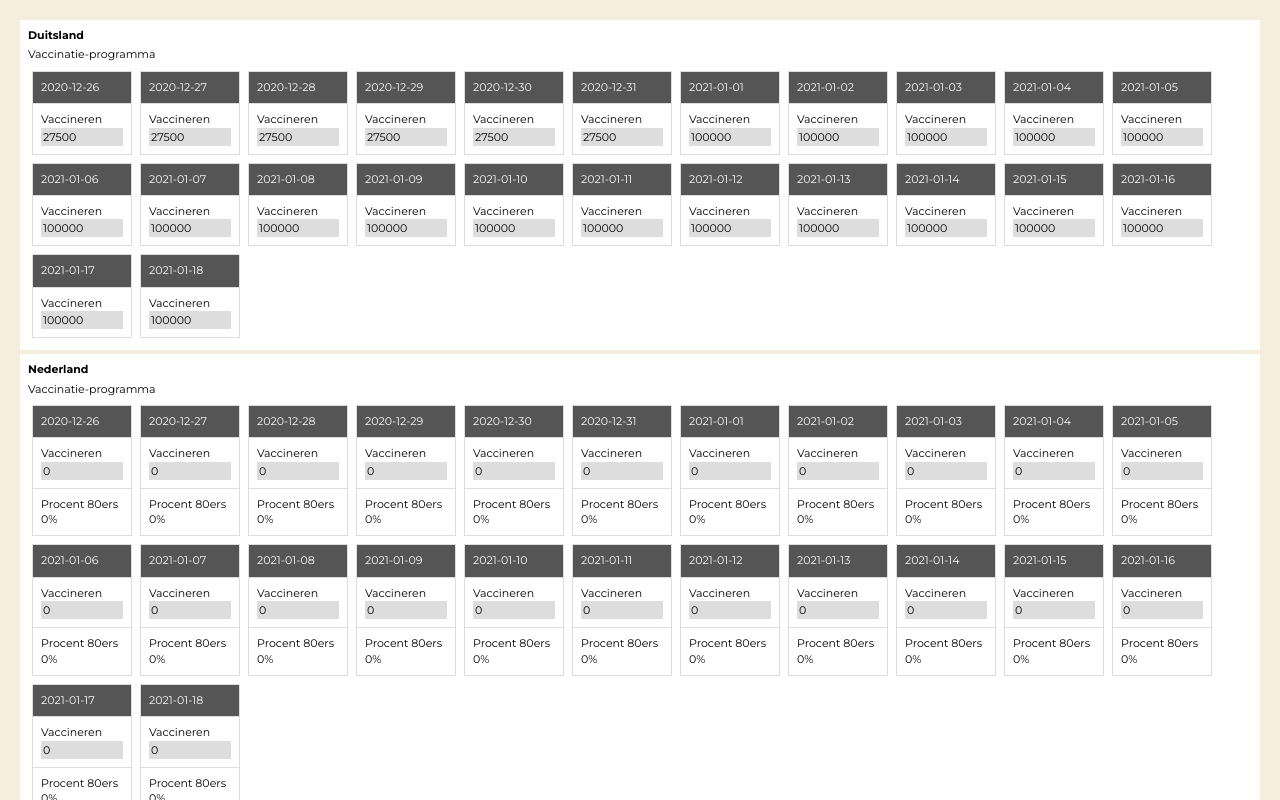
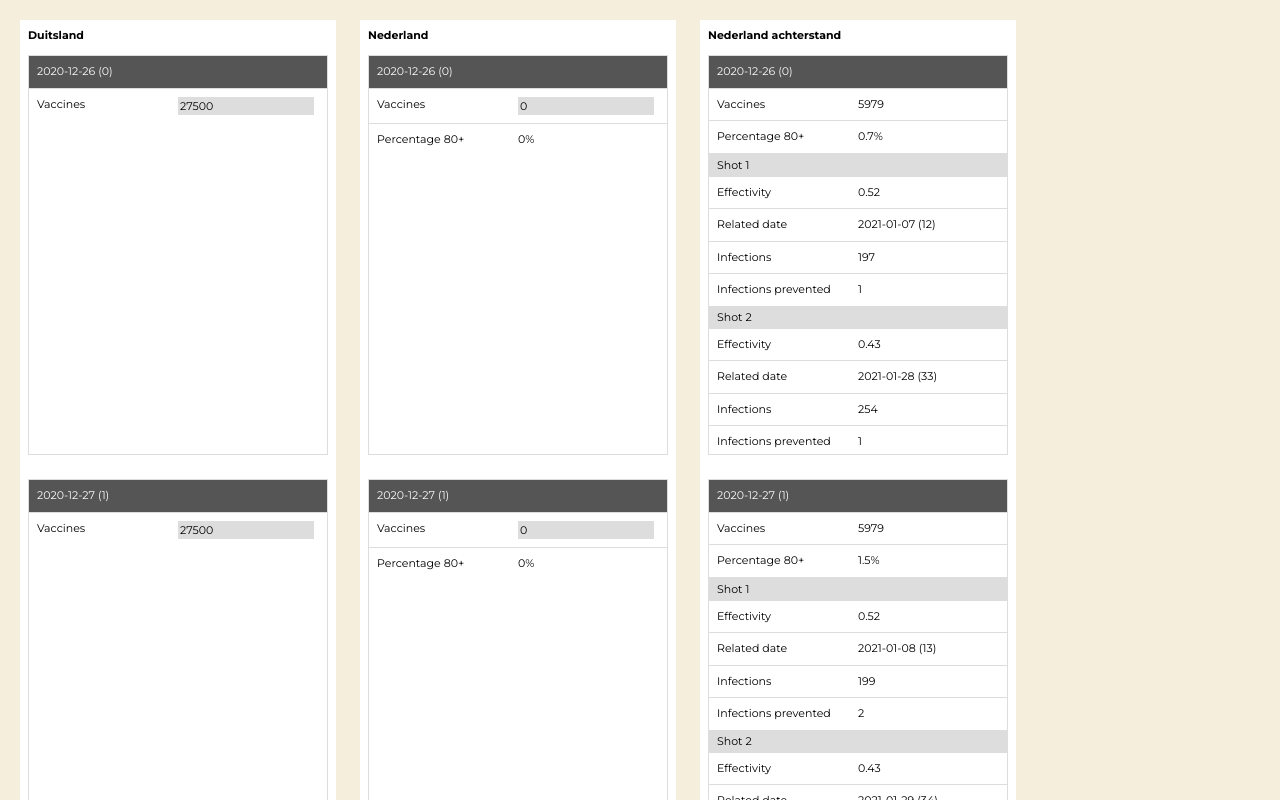
Before and after one commit to jeroenbreen/spuit-11, a Vue app: page / in a window 1280 px wide. Shown: the top 800 px of the page. Built offline with nearby package versions, Linux system fonts and the light colour scheme.

Commit message:
effect of vaccination

```diff
--- a/src/app.vue
+++ b/src/app.vue
@@ -1,5 +1,7 @@
 <script>
     import countries from '@/data/countries';
+    import vaccin from '@/data/vaccin';
+    import situation from '@/data/situation';
     import country from "./components/country";
 
     export default {
@@ -21,12 +23,15 @@
                 populationRatio = netherlands.population / germany.population;
                 equivalent = {...netherlands};
                 equivalent.name = 'Nederland achterstand';
-                equivalent.vaccineProgram = germany.vaccineProgram.map((day, index) => {
+                equivalent.vaccinationProgram = germany.vaccinationProgram.map((day, index) => {
                     return {
                         date: day.date,
-                        n: Math.round(day.n * populationRatio) - netherlands.vaccineProgram[index].n
+                        n: Math.round(day.n * populationRatio) - netherlands.vaccinationProgram[index].n,
+                        locked: true
                     }
                 });
+                equivalent.vaccin = vaccin;
+                equivalent.situation = situation;
                 return equivalent;
             },
             allCountries() {
@@ -56,5 +61,6 @@
         padding: 20px;
         overflow: auto;
         height: 100%;
+        display: flex;
     }
 </style>
--- a/src/components/country.vue
+++ b/src/components/country.vue
@@ -1,10 +1,10 @@
 <script>
-    import vaccineProgram from "./vaccine-program";
+    import vaccinationProgram from "./vaccination-program";
 
     export default {
         name: 'country',
         components: {
-            vaccineProgram
+            vaccinationProgram
         },
         props: {
             country: Object
@@ -22,7 +22,7 @@
         <div class="country__name">
             {{country.name}}
         </div>
-        <vaccine-program
+        <vaccination-program
             :country="country"/>
     </div>
 </template>
@@ -32,13 +32,13 @@
     @import '@/styles/variables.scss';
 
     .country {
-        margin-bottom: 4px;
+        margin-right: 24px;
         background: #fff;
         padding: 8px;
 
         .country__name {
             font-weight: 700;
-            margin-bottom: 4px;
+            margin-bottom: 12px;
         }
     }
 </style>
--- /dev/null
+++ b/src/components/vaccination-program.vue
@@ -0,0 +1,40 @@
+<script>
+    import vaccineDay from "./vaccine-day";
+
+    export default {
+        name: 'vaccination-program',
+        components: {
+            vaccineDay
+        },
+        props: {
+            country: Object
+        },
+        computed: {},
+        methods: {}
+    }
+</script>
+
+
+<template>
+    <div class="vaccination-program">
+        <div class="vaccination-program__days">
+            <vaccine-day
+                v-for="day in country.vaccinationProgram"
+                :country="country"
+                :day="day"/>
+        </div>
+    </div>
+</template>
+
+
+<style lang="scss">
+    @import '@/styles/variables.scss';
+
+    .vaccination-program {
+
+        .vaccination-program__days {
+            //display: flex;
+            //flex-wrap: wrap;
+        }
+    }
+</style>
--- /dev/null
+++ b/src/components/vaccine-day-shot.vue
@@ -0,0 +1,109 @@
+<script>
+    import { differenceInDays, format, addDays } from 'date-fns';
+
+    export default {
+        name: 'vaccine-day-shot',
+        components: {},
+        props: {
+            day: Object,
+            country: Object,
+            vaccin: Object,
+            shot: Object,
+            percentage: Number
+        },
+        computed: {
+            daysLater() {
+                let shotIndex, days;
+                shotIndex = this.vaccin.shots.indexOf(this.shot);
+                if (shotIndex === 0) {
+                    return this.vaccin.shots[0].daysForEffect;
+                } else {
+                    return this.vaccin.shots[1].wait + this.vaccin.shots[1].daysForEffect;
+                }
+            },
+            relatedDate() {
+                return addDays(new Date(this.day.date), this.daysLater);
+            },
+            relatedDateFormatted() {
+                return format(this.relatedDate, 'yyyy-MM-dd');
+            },
+            relatedDateIndex() {
+                let startDate = new Date(this.country.vaccinationProgram[0].date);
+                return differenceInDays(this.relatedDate, startDate)
+            },
+            situationIsKnown() {
+                return this.country.situation[this.relatedDateIndex];
+            },
+            infections() {
+                let lastSituation, daysApart, growthPerDay;
+                if (this.situationIsKnown) {
+                    return this.situationIsKnown;
+                } else {
+                    lastSituation = this.country.situation[this.country.situation.length - 1];
+                    daysApart = differenceInDays(this.relatedDate, new Date(lastSituation.date));
+                    growthPerDay = Math.pow(lastSituation.r, (1/4));
+                    return lastSituation.infections * Math.pow(growthPerDay, daysApart);
+
+                }
+            },
+            prevented() {
+                return this.infections * this.shot.effectivity * this.percentage;
+            }
+        },
+        methods: {}
+    }
+</script>
+
+
+<template>
+    <div class="vaccine-day-shot">
+        <div class="vaccine-day-shot__title">
+            Shot {{shot.title}}
+        </div>
+        <div class="vaccine-day__cell">
+            <div class="vaccine-day__label">
+                Effectivity
+            </div>
+            <div class="vaccine-day__value">
+                {{shot.effectivity}}
+            </div>
+        </div>
+        <div class="vaccine-day__cell">
+            <div class="vaccine-day__label">
+                Related date
+            </div>
+            <div class="vaccine-day__value">
+                {{relatedDateFormatted}} ({{relatedDateIndex}})
+            </div>
+        </div>
+        <div class="vaccine-day__cell">
+            <div class="vaccine-day__label">
+                Infections
+            </div>
+            <div class="vaccine-day__value">
+                {{Math.round(infections)}}
+            </div>
+        </div>
+        <div class="vaccine-day__cell">
+            <div class="vaccine-day__label">
+                Infections prevented
+            </div>
+            <div class="vaccine-day__value">
+                {{Math.round(prevented)}}
+            </div>
+        </div>
+    </div>
+</template>
+
+
+<style lang="scss">
+    @import '@/styles/variables.scss';
+
+    .vaccine-day-shot {
+
+        .vaccine-day-shot__title {
+            background: #ddd;
+            padding: 4px 8px;
+        }
+    }
+</style>
--- a/src/components/vaccine-day.vue
+++ b/src/components/vaccine-day.vue
@@ -1,21 +1,28 @@
 <script>
+    import VaccineDayShot from "./vaccine-day-shot";
     export default {
         name: 'vaccine-day',
-        components: {},
+        components: {VaccineDayShot},
         props: {
             day: Object,
             country: Object
         },
         computed: {
+            shots() {
+                return this.country.vaccin.shots;
+            },
+            dayIndex() {
+                return this.country.vaccinationProgram.indexOf(this.day);
+            },
             percentage() {
-                let index, total;
-                total = 0;
-                index = this.country.vaccineProgram.indexOf(this.day);
-                for (let i = 0; i < index + 1; i++) {
-                    total += Number(this.country.vaccineProgram[i].n);
+                let total = 0;
+                for (let i = 0; i < this.dayIndex + 1; i++) {
+                    total += Number(this.country.vaccinationProgram[i].n);
                 }
-                return Math.round(1000 * total / this.country.population80plus) / 10 + '%';
-
+                return total / this.country.population80plus;
+            },
+            percentageFormatted() {
+                return Math.round(1000 * this.percentage) / 10 + '%';
             }
         },
         methods: {}
@@ -26,25 +33,39 @@
 <template>
     <div class="vaccine-day">
         <div class="vaccine-day__cell vaccine-day__date">
-            {{day.date}}
+            {{day.date}} ({{dayIndex}})
         </div>
         <div class="vaccine-day__cell">
             <div class="vaccine-day__label">
-                Vaccineren
+                Vaccines
             </div>
             <div class="vaccine-day__date">
-                <input v-model="day.n"/>
+                <input
+                    v-if="!day.locked"
+                    v-model="day.n"/>
+                <span v-else>{{day.n}}</span>
             </div>
         </div>
         <div
             v-if="country.population80plus"
             class="vaccine-day__cell">
             <div class="vaccine-day__label">
-                Procent 80ers
+                Percentage 80+
             </div>
-            <div class="vaccine-day__date">
-                {{percentage}}
+            <div class="vaccine-day__value">
+                {{percentageFormatted}}
             </div>
+        </div>
+        <div
+            v-if="country.vaccin"
+            class="vaccine-day__shots">
+            <vaccine-day-shot
+                    v-for="shot in shots"
+                    :vaccin="country.vaccin"
+                    :shot="shot"
+                    :country="country"
+                    :day="day"
+                    :percentage="percentage"/>
         </div>
     </div>
 </template>
@@ -55,15 +76,21 @@
 
     .vaccine-day {
         border: 1px solid #ddd;
-        width: 100px;
-        margin: 4px;
+        width: 300px;
+        height: 400px;
+        margin-bottom: 24px;
 
         .vaccine-day__cell {
             border-bottom: 1px solid #ddd;
             padding: 8px;
+            display: flex;
 
             .vaccine-day__label {
+                width: 50%;
+            }
 
+            .vaccine-day__value {
+                width: 50%;
             }
 
             input {
@@ -75,6 +102,11 @@
                 color: #fff;
             }
 
+            &.vaccine-day__date-related {
+                background: #aaa;
+                color: #fff;
+            }
+
             &:last-child {
                 border-bottom: 0;
             }
--- a/src/components/vaccine-program.vue
+++ /dev/null
@@ -1,44 +0,0 @@
-<script>
-    import VaccineDay from "./vaccine-day";
-    export default {
-        name: 'vaccine-program',
-        components: {VaccineDay},
-        props: {
-            country: Object
-        },
-        computed: {},
-        methods: {}
-    }
-</script>
-
-
-<template>
-    <div class="vaccine-program">
-        <div class="vaccine-program__title">
-            Vaccinatie-programma
-        </div>
-        <div class="vaccine-program__days">
-            <vaccine-day
-                v-for="day in country.vaccineProgram"
-                :country="country"
-                :day="day"/>
-        </div>
-    </div>
-</template>
-
-
-<style lang="scss">
-    @import '@/styles/variables.scss';
-
-    .vaccine-program {
-
-        .vaccine-program__title {
-            margin-bottom: 4px;
-        }
-
-        .vaccine-program__days {
-            display: flex;
-            flex-wrap: wrap;
-        }
-    }
-</style>
--- a/src/data/countries.js
+++ b/src/data/countries.js
@@ -2,7 +2,7 @@ const countries = [
     {
         name: 'Duitsland',
         population: 80219999,
-        vaccineProgram: [
+        vaccinationProgram: [
             {
                 date: '2020-12-26',
                 n: 27500
@@ -81,7 +81,7 @@ const countries = [
         name: 'Nederland',
         population: 17440000,
         population80plus: 822088,
-        vaccineProgram: [
+        vaccinationProgram: [
             {
                 date: '2020-12-26',
                 n: 0
--- /dev/null
+++ b/src/data/situation.js
@@ -0,0 +1,11 @@
+// numbers apply to 80 plus
+const situation = [
+    {
+        date: '2020-12-26',
+        // this is a virtual number yet
+        infections: 170,
+        r: 1.05
+    }
+];
+
+export default situation;
--- /dev/null
+++ b/src/data/vaccin.js
@@ -0,0 +1,18 @@
+const vaccin = {
+    name: 'Pfizer',
+    shots: [
+        {
+            title: 1,
+            effectivity: 0.52,
+            wait: 0,
+            daysForEffect: 12
+        },  {
+            title: 2,
+            effectivity: 0.43,
+            wait: 21,
+            daysForEffect: 12
+        }
+    ]
+};
+
+export default vaccin;
```
